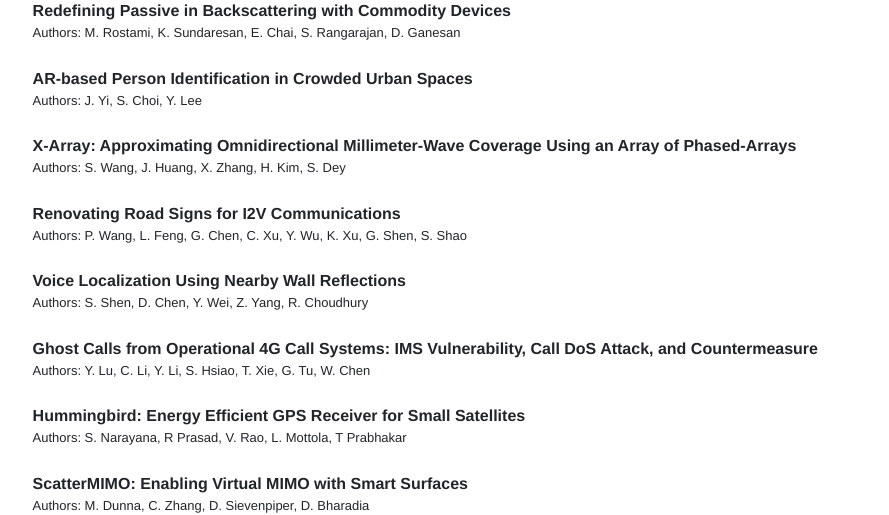
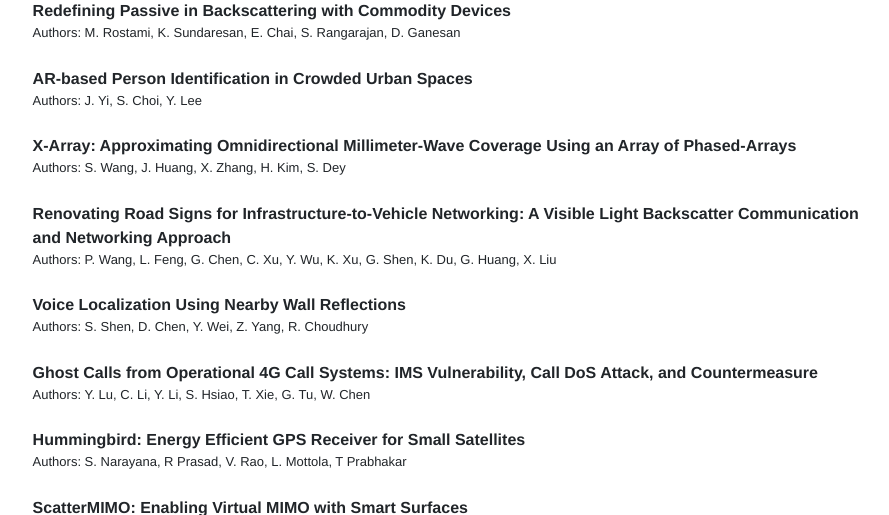
Before and after one commit to srene/mobicom2020-website, a PHP site: page /accepted.php in a window 1280 px wide. Shown: the part 361-876 px from the top of the page, without its empty margins (185-1074 px from the left). Run offline with PHP 8.4, Linux system fonts and the light colour scheme; some libraries are stand-ins or nearby versions.

Commit message:
update accepted papers

```diff
--- a/accepted.php
+++ b/accepted.php
@@ -34,8 +34,8 @@
 <div class="pauthors">Authors: S. Wang, J. Huang, X. Zhang, H. Kim, S. Dey</div></li>
 <br/>
 
-<li><b>Renovating Road Signs for I2V Communications</b> <!--<a href="http://web.mit.edu/arjunvb/pubs/bursttracker-mobicom19-paper.pdf">[Preprint]</a>--><br/>
-<div class="pauthors">Authors: P. Wang, L. Feng, G. Chen, C. Xu, Y. Wu, K. Xu, G. Shen, S. Shao</div></li>
+<li><b>Renovating Road Signs for Infrastructure-to-Vehicle Networking: A Visible Light Backscatter Communication and Networking Approach </b> <!--<a href="http://web.mit.edu/arjunvb/pubs/bursttracker-mobicom19-paper.pdf">[Preprint]</a>--><br/>
+<div class="pauthors">Authors: P. Wang, L. Feng, G. Chen, C. Xu, Y. Wu, K. Xu, G. Shen, K. Du, G. Huang, X. Liu</div></li>
 <br/>
 
 <li><b>Voice Localization Using Nearby Wall Reflections</b> <!--<a href="http://web.mit.edu/arjunvb/pubs/bursttracker-mobicom19-paper.pdf">[Preprint]</a>--><br/>
--- a/octable2.php
+++ b/octable2.php
@@ -137,7 +137,7 @@
 </tr>
 
 <tr>
-<td class="ocTableTitle" rowspan="6"><b>Steering Comittee</b></td>
+<td class="ocTableTitle" rowspan="7"><b>Steering Comittee</b></td>
 <td class="ocTablePerson"><a href="https://www.microsoft.com/en-us/research/people/bahl/">Victor Bahl (Chair)</a> - Microsoft</td>
 </tr>
 
@@ -156,3 +156,7 @@
 <tr>
 <td class="ocTablePerson"><a href="http://people.cs.uchicago.edu/~htzheng/">Heather Zheng</a> - University of Chicago</td>
 </tr>
+
+<tr>
+<td class="ocTablePerson"><a href="https://homes.cs.washington.edu/~gshyam/">Shyam Gollakota</a> - University of Washington</td>
+</tr>
```
